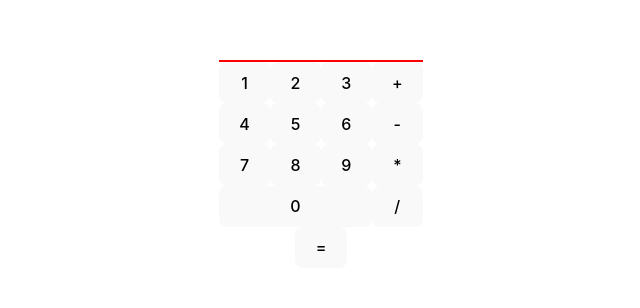
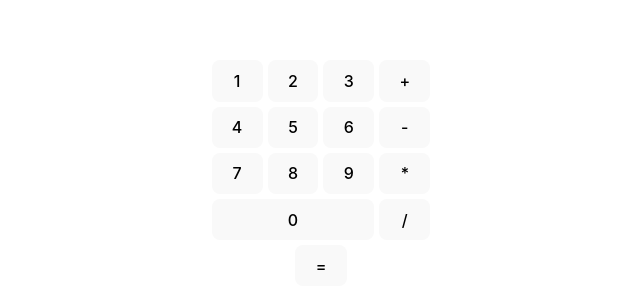
Before and after one commit to kleov-rf/calculator-react-ts, a React (Vite) app: page / in a window 1280 px wide. Shown: the part 236-544 px from the top of the page, without its empty margins (319-959 px from the left). Built offline with nearby package versions, Linux system fonts and the light colour scheme.

Commit message:
improved visuals

```diff
--- a/src/Calculator.tsx
+++ b/src/Calculator.tsx
@@ -16,7 +16,14 @@ export function Calculator() {
   return (
     <>
       <OperationResult numbers={numbers} />
-      <main style={{ display: 'flex', justifyContent: 'space-between' }}>
+      <main
+        style={{
+          display: 'flex',
+          justifyContent: 'space-between',
+          gap: '5px',
+          marginBottom: '5px',
+        }}
+      >
         <NumberPad introducingNumberHandler={addNumber} />
         <Operators />
       </main>
--- a/src/components/NumberPad.tsx
+++ b/src/components/NumberPad.tsx
@@ -4,7 +4,13 @@ interface NumberPadProps {
 
 const NumberPad = ({ introducingNumberHandler }: NumberPadProps) => {
   return (
-    <article style={{ display: 'grid', gridTemplateColumns: 'repeat(3,1fr)' }}>
+    <article
+      style={{
+        display: 'grid',
+        gridTemplateColumns: 'repeat(3,1fr)',
+        gap: '5px',
+      }}
+    >
       {[1, 2, 3, 4, 5, 6, 7, 8, 9, 0].map(number => (
         <button
           key={`_${number}`}
--- a/src/components/OperationResult.tsx
+++ b/src/components/OperationResult.tsx
@@ -3,7 +3,11 @@ interface OperationResultProps {
 }
 
 const OperationResult = ({ numbers }: OperationResultProps) => {
-  return <header style={{ border: '1px red solid' }}>{numbers.join('')}</header>
+  return (
+    <header>
+      <h3>{numbers.join('')}</h3>
+    </header>
+  )
 }
 
 export default OperationResult
--- a/src/components/Operators.tsx
+++ b/src/components/Operators.tsx
@@ -1,6 +1,6 @@
 const Operators = () => {
   return (
-    <aside style={{ display: 'flex', flexDirection: 'column' }}>
+    <aside style={{ display: 'flex', flexDirection: 'column', gap: '5px' }}>
       <button>+</button>
       <button>-</button>
       <button>*</button>
```
